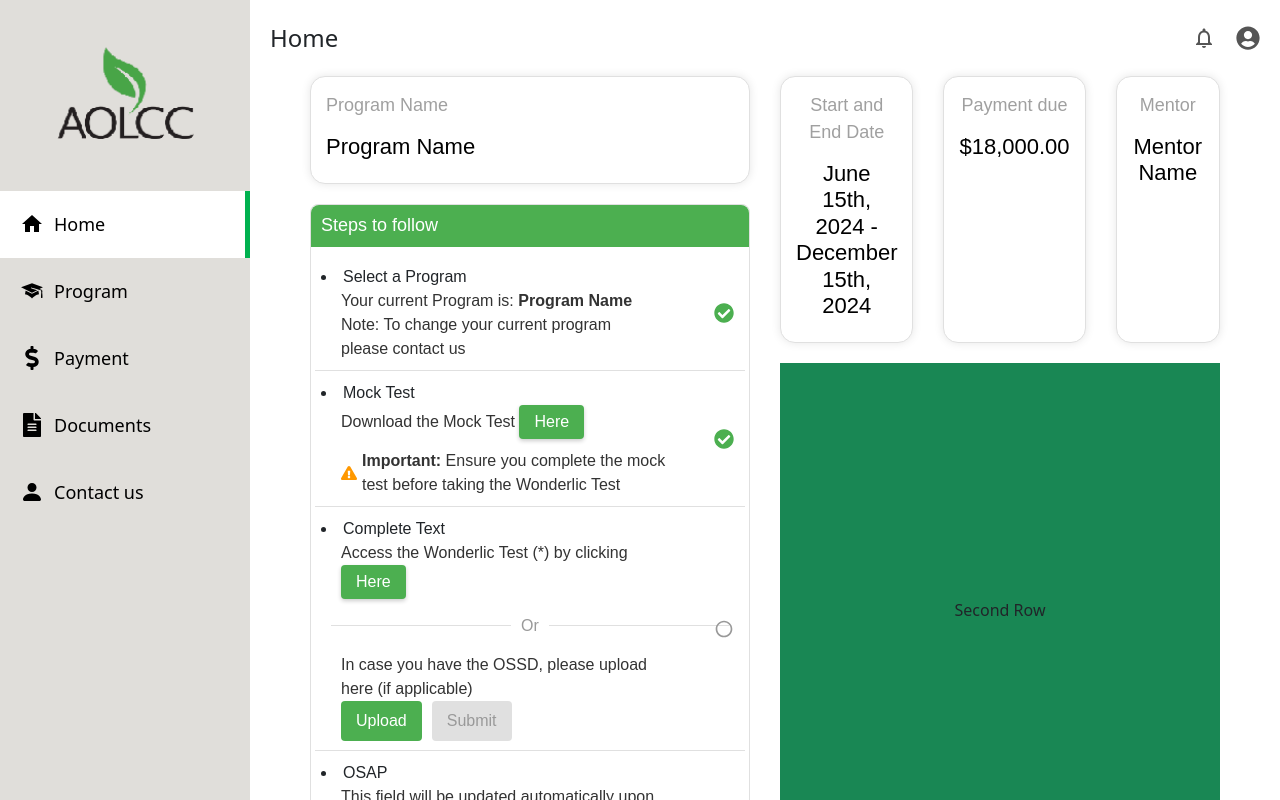
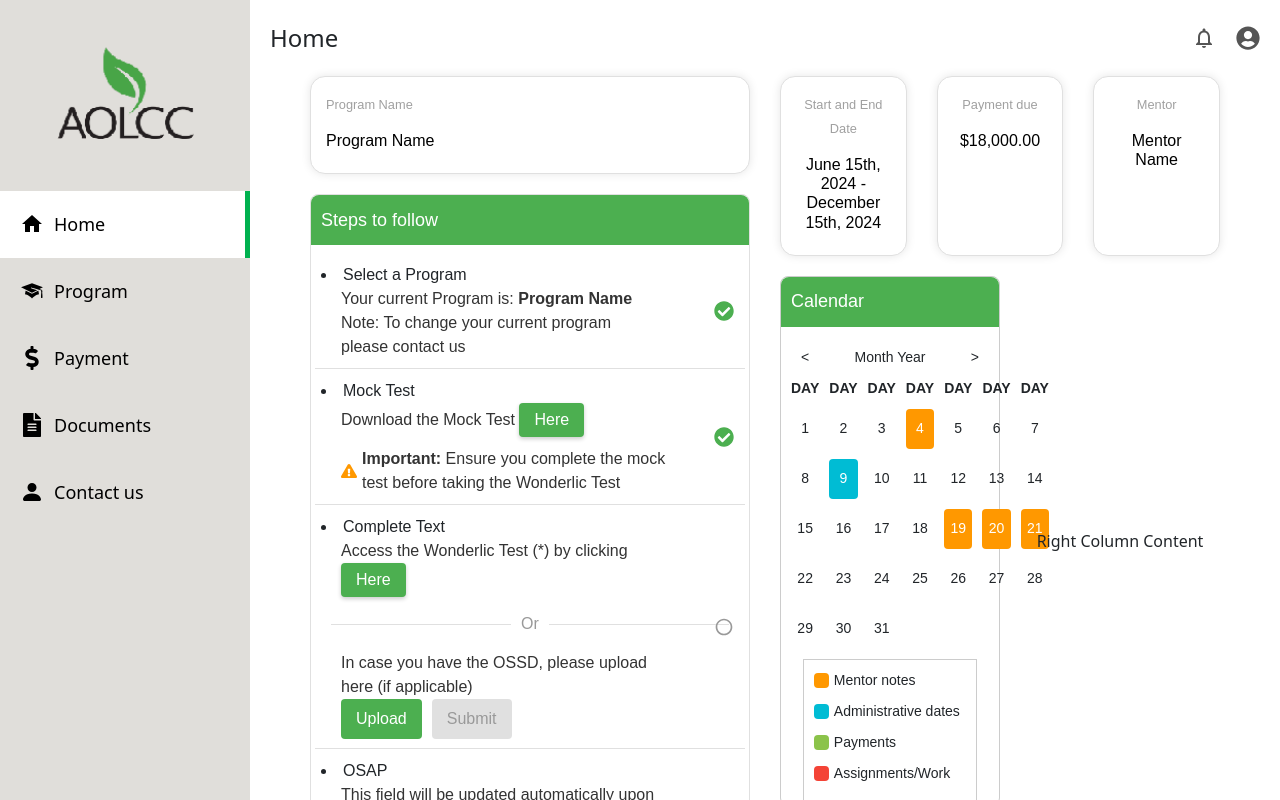
Before and after one commit to luizlacerdam/AOLCC, a React (Vite) app: page / in a window 1280 px wide. Built offline with nearby package versions, Linux system fonts and the light colour scheme.

Commit message:
:sparkles: feat: Calendar

```diff
--- /dev/null
+++ b/src/Components/Calendar.tsx
@@ -0,0 +1,72 @@
+import React from 'react';
+import '../assets/styles/Calendar.css';
+
+const Calendar: React.FC = () => {
+    const days = [
+        [1, 2, 3, 4, 5, 6, 7],
+        [8, 9, 10, 11, 12, 13, 14],
+        [15, 16, 17, 18, 19, 20, 21],
+        [22, 23, 24, 25, 26, 27, 28],
+        [29, 30, 31],
+    ];
+
+    const specialDays = {
+        mentorNotes: [4, 19, 20, 21],
+        adminDates: [9],
+        payments: [] as number[],
+        assignments: [] as number[],
+    };
+
+    const renderDay = (day: number, dayIndex: number) => {
+        if (specialDays.mentorNotes.includes(day)) {
+            return <div key={dayIndex} className="day mentor">{day}</div>;
+        } else if (specialDays.adminDates.includes(day)) {
+            return <div key={dayIndex} className="day admin">{day}</div>;
+        } else if (specialDays.payments.includes(day)) {
+            return <div key={dayIndex} className="day payment">{day}</div>;
+        } else if (specialDays.assignments.includes(day)) {
+            return <div key={dayIndex} className="day assignment">{day}</div>;
+        }
+        return <div key={dayIndex} className="day">{day}</div>;
+    };
+
+
+    return (
+        <div className="calendar-container">
+            <div className="calendar-header">
+                <div className="calendar-title">Calendar</div>
+            </div>
+            <div className="calendar-body">
+                <div className="calendar-controls">
+                    <span>&lt;</span>
+                    <span>Month Year</span>
+                    <span>&gt;</span>
+                </div>
+                <div className="calendar-grid">
+                    {['DAY', 'DAY', 'DAY', 'DAY', 'DAY', 'DAY', 'DAY'].map((day, index) => (
+                        <div key={index} className="calendar-day-header">{day}</div>
+                    ))}
+                    {days.map((week, weekIndex) => (
+                        week.map((day, dayIndex) => renderDay(day, dayIndex))
+                    ))}
+                </div>
+            </div>
+            <div className="calendar-legend">
+                <div className="legend-item">
+                    <div className="legend-color mentor"></div> Mentor notes
+                </div>
+                <div className="legend-item">
+                    <div className="legend-color admin"></div> Administrative dates
+                </div>
+                <div className="legend-item">
+                    <div className="legend-color payment"></div> Payments
+                </div>
+                <div className="legend-item">
+                    <div className="legend-color assignment"></div> Assignments/Work
+                </div>
+            </div>
+        </div>
+    );
+};
+
+export default Calendar;
--- a/src/Pages/Home.tsx
+++ b/src/Pages/Home.tsx
@@ -2,6 +2,7 @@ import React from 'react';
 import '../assets/styles/Home.css';
 import ProgramDetailCard from '../Components/ProgramDetailCard';
 import StepsToFollow from '../Components/StepsToFollow';
+import Calendar from '../Components/Calendar';
 
 const Home: React.FC = () => {
     return (
@@ -21,8 +22,14 @@ const Home: React.FC = () => {
                     <ProgramDetailCard title='Payment due' content='$18,000.00' />
                     <ProgramDetailCard title='Mentor' content='Mentor Name' />
                 </div>
-                <div className="row-content bg-success d-flex align-items-center justify-content-center">
-                    Second Row
+                <div className="row-content new-division">
+                    <div className="sub-row first-sub-row">
+                        <div className="sub-column"> <Calendar /> </div>
+                        <div className="sub-column">Right Column Content</div>
+                    </div>
+                    <div className="sub-row second-sub-row">
+                        Second Sub Row (50% height)
+                    </div>
                 </div>
             </div>
         </div>
--- /dev/null
+++ b/src/assets/styles/Calendar.css
@@ -0,0 +1,114 @@
+.calendar-container {
+    border: 1px solid #ccc;
+    border-radius: 8px;
+    font-family: Arial, sans-serif;
+    font-size: 14px;
+}
+
+.calendar-header {
+    background-color: #4caf50;
+    color: white;
+    padding: 10px;
+    border-radius: 8px 8px 0 0;
+    font-size: 18px;
+    line-height: 1.5;
+    text-align: left;
+    height: 50px;
+    display: flex;
+    align-items: center;
+}
+
+.calendar-title {
+    /* font-size: 18px; */
+}
+
+.calendar-body {
+    padding: 10px;
+}
+
+.calendar-controls {
+    display: flex;
+    justify-content: space-between;
+    /* font-size: 16px; */
+    padding: 10px;
+}
+
+.calendar-grid {
+    display: grid;
+    grid-template-columns: repeat(7, 1fr);
+    gap: 10px;
+}
+
+.calendar-day-header {
+    text-align: center;
+    font-weight: bold;
+}
+
+.day {
+    display: flex;
+    justify-content: center;
+    align-items: center;
+    height: 40px;
+    border-radius: 4px;
+}
+
+.mentor {
+    background-color: #ff9800;
+    color: white;
+}
+
+.admin {
+    background-color: #00bcd4;
+    color: white;
+}
+
+.payment {
+    background-color: #8bc34a;
+    color: white;
+}
+
+.assignment {
+    background-color: #f44336;
+    color: white;
+}
+
+.calendar-legend {
+    margin-top: 20px;
+    display: flex;
+    justify-content: space-between;
+    flex-wrap: wrap;
+    width: 80%;
+    border: 1px solid #ccc;
+    padding: 10px;
+    margin: auto;
+    text-align: left;
+}
+
+.legend-item {
+    display: flex;
+    align-items: center;
+    margin-bottom: 10px;
+}
+
+.legend-color {
+    width: 15px;
+    height: 15px;
+    margin-right: 5px;
+    border-radius: 4px;
+}
+
+.legend-color.mentor {
+    background-color: #ff9800;
+}
+
+.legend-color.admin {
+    background-color: #00bcd4;
+}
+
+.legend-color.payment {
+    background-color: #8bc34a;
+}
+
+.legend-color.assignment {
+    background-color: #f44336;
+}
--- a/src/assets/styles/Home.css
+++ b/src/assets/styles/Home.css
@@ -31,3 +31,35 @@
 .cards-column {
     gap: 30px;
 }
+
+.new-division {
+    display: flex;
+    flex-direction: column;
+    gap: 10px;
+    height: 100%;
+    flex-grow: 1;
+}
+
+.sub-row {
+    flex: 1;
+    display: flex;
+    align-items: center;
+    justify-content: center;
+
+}
+
+.first-sub-row {
+    display: flex;
+    width: 100%;
+    gap: 20px;
+}
+
+.sub-column {
+    width: 50%;
+}
+
+.second-sub-row {
+    text-align: center;
+    border: 1px solid #ccc;
+    padding: 10px;
+}
--- a/src/assets/styles/ProgramDetailCard.css
+++ b/src/assets/styles/ProgramDetailCard.css
@@ -11,12 +11,12 @@
 }
 
 .program-card__subtitle {
-    font-size: 18px;
+    font-size: 0.8rem;
     color: #a0a0a0;
 }
 
 .program-card__title {
-    font-size: 22px;
+    font-size: 1rem;
     color: #000;
     margin-top: 15px;
 }
--- a/src/assets/styles/StepsToFollow.css
+++ b/src/assets/styles/StepsToFollow.css
@@ -11,7 +11,11 @@
     padding: 10px;
     border-radius: 8px 8px 0 0;
     font-size: 18px;
+    line-height: 1.5;
     text-align: left;
+    height: 50px;
+    display: flex;
+    align-items: center;
 }
 
 .step {
```
